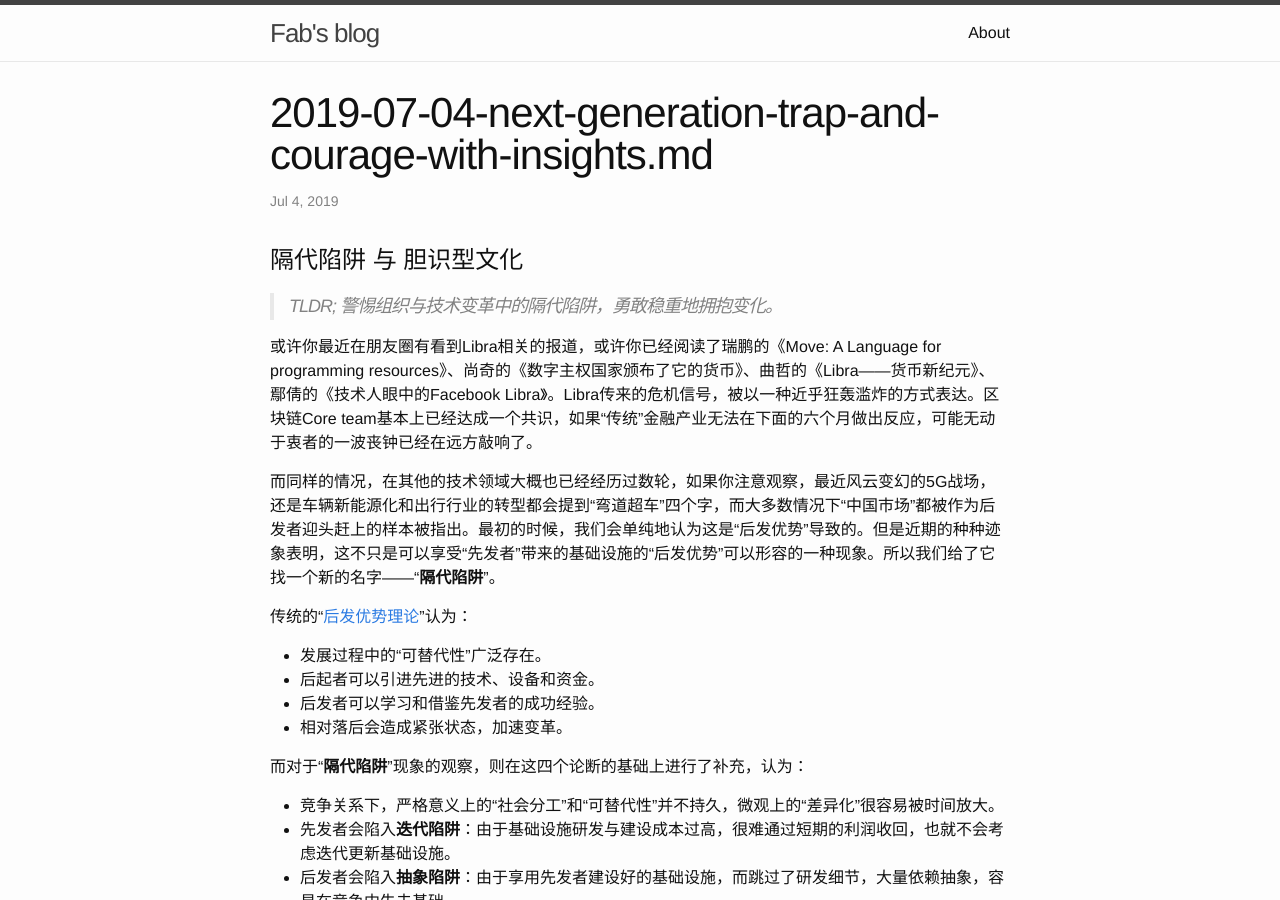
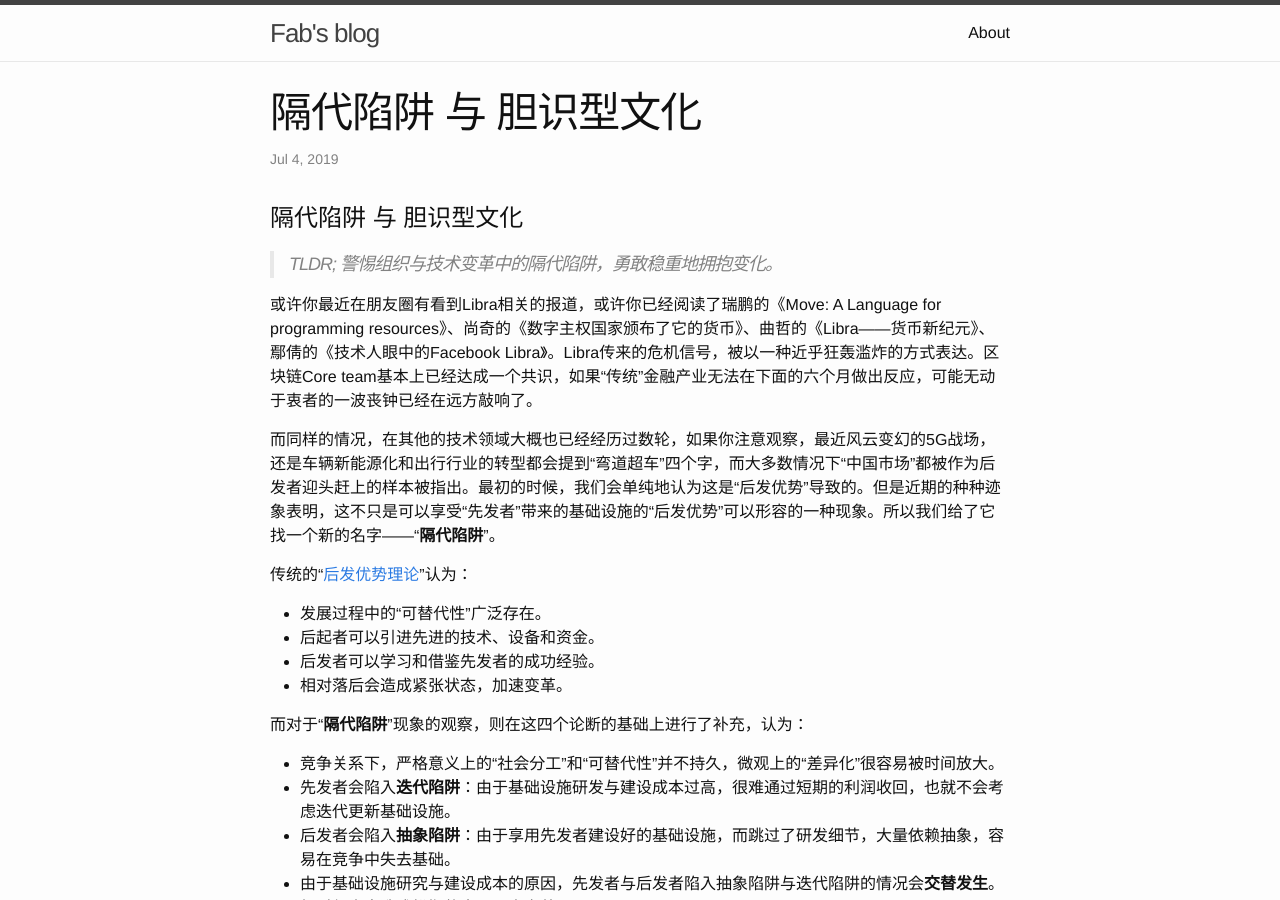
Before and after one commit to tcz001/tcz001.github.io, a Jekyll site: the page built from _posts/2019-07-04-2019-07-04-next-generation-trap-and-courage-with-insights-md.md, in a window 1280 px wide and 900 px high. Built offline with Jekyll 4.4.1, drawn with Linux system fonts in a browser that asks for light colours.

Commit message:
Update 2019-07-04-2019-07-04-next-generation-trap-and-courage-with-insights-md.md

```diff
--- a/_posts/2019-07-04-2019-07-04-next-generation-trap-and-courage-with-insights-md.md
+++ b/_posts/2019-07-04-2019-07-04-next-generation-trap-and-courage-with-insights-md.md
@@ -1,7 +1,7 @@
 ---
 layout: post
 published: true
-title: 2019-07-04-next-generation-trap-and-courage-with-insights.md
+title: 隔代陷阱 与 胆识型文化
 ---
 # 隔代陷阱 与 胆识型文化
 
```
